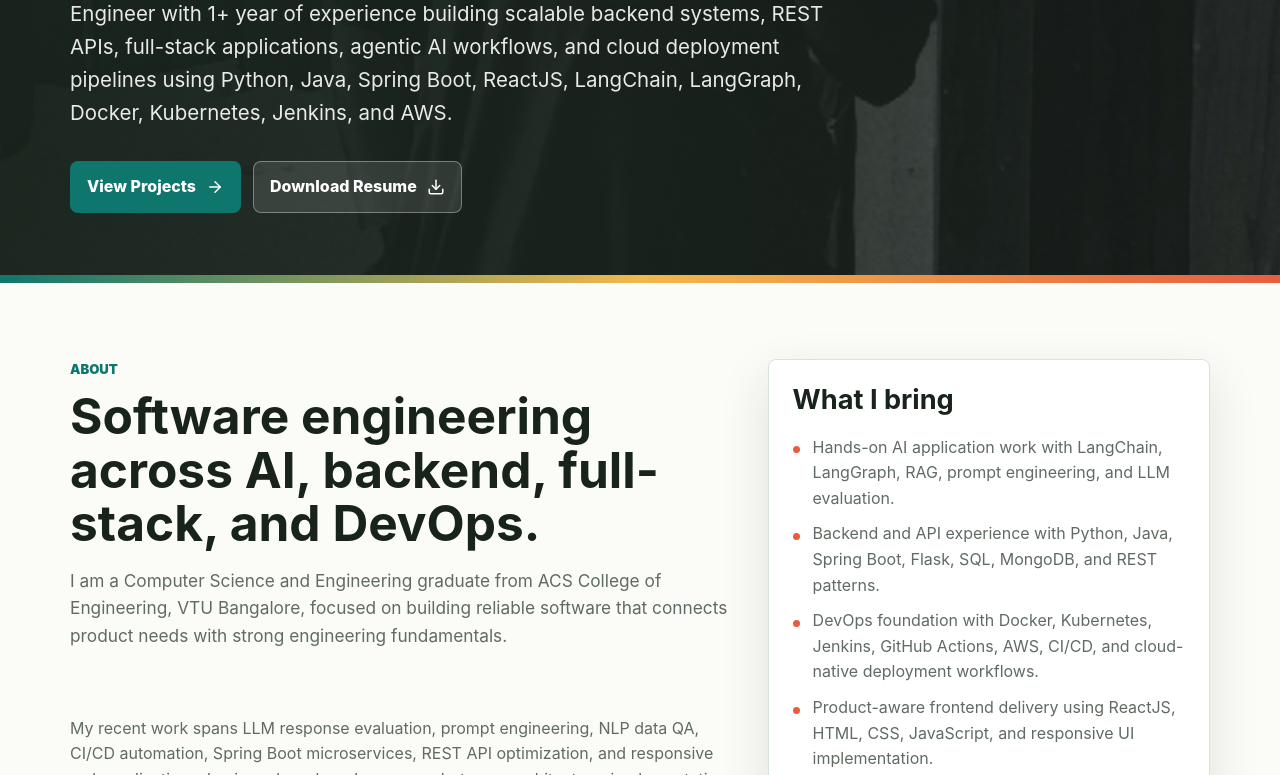
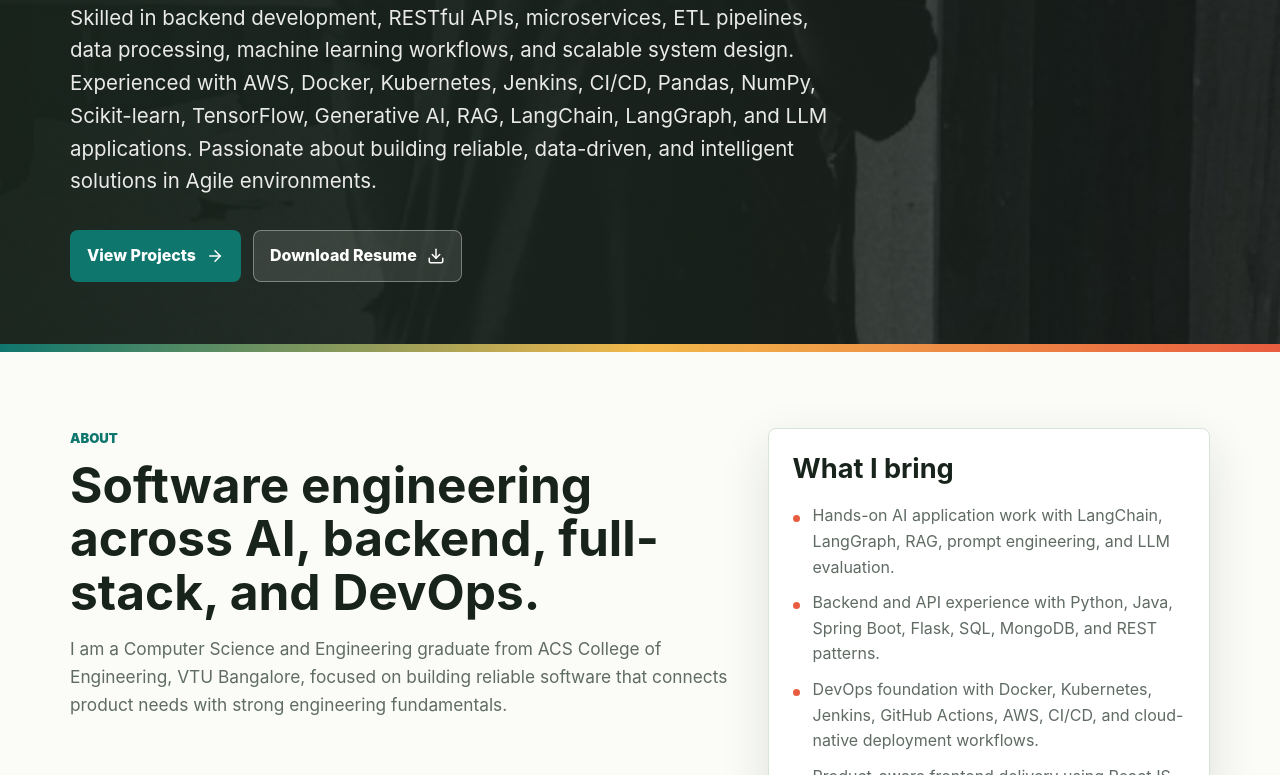
Before and after one commit to Astik1804/Port_folio, a plain HTML site: page index.html in a window 1280 px wide. Shown: the part 418-1193 px from the top of the page. Drawn offline with Linux system fonts and the light colour scheme.

Commit message:
Update index.html

```diff
--- a/index.html
+++ b/index.html
@@ -37,7 +37,11 @@
       <div class="hero-content">
         <p class="eyebrow">Immediate joiner - Software Engineer</p>
         <h1>Astik Kushwaha</h1>
-        <p class="hero-lede">Engineer with 1+ year of experience building scalable backend systems, REST APIs, full-stack applications, agentic AI workflows, and cloud deployment pipelines using Python, Java, Spring Boot, ReactJS, LangChain, LangGraph, Docker, Kubernetes, Jenkins, and AWS.</p>
+        <p class="hero-lede">Oracle Certified Agentic AI Foundations Associate and Software Engineer with 1+ year of experience in software development, data analytics, and
+AI-driven application development using Java, Python, SQL, Spring Boot, and ReactJS. Skilled in backend development, RESTful APIs,
+microservices, ETL pipelines, data processing, machine learning workflows, and scalable system design. Experienced with AWS, Docker,
+Kubernetes, Jenkins, CI/CD, Pandas, NumPy, Scikit-learn, TensorFlow, Generative AI, RAG, LangChain, LangGraph, and LLM applications.
+Passionate about building reliable, data-driven, and intelligent solutions in Agile environments.</p>
         <div class="hero-actions">
           <a class="button" href="projects.html">
             View Projects
```
